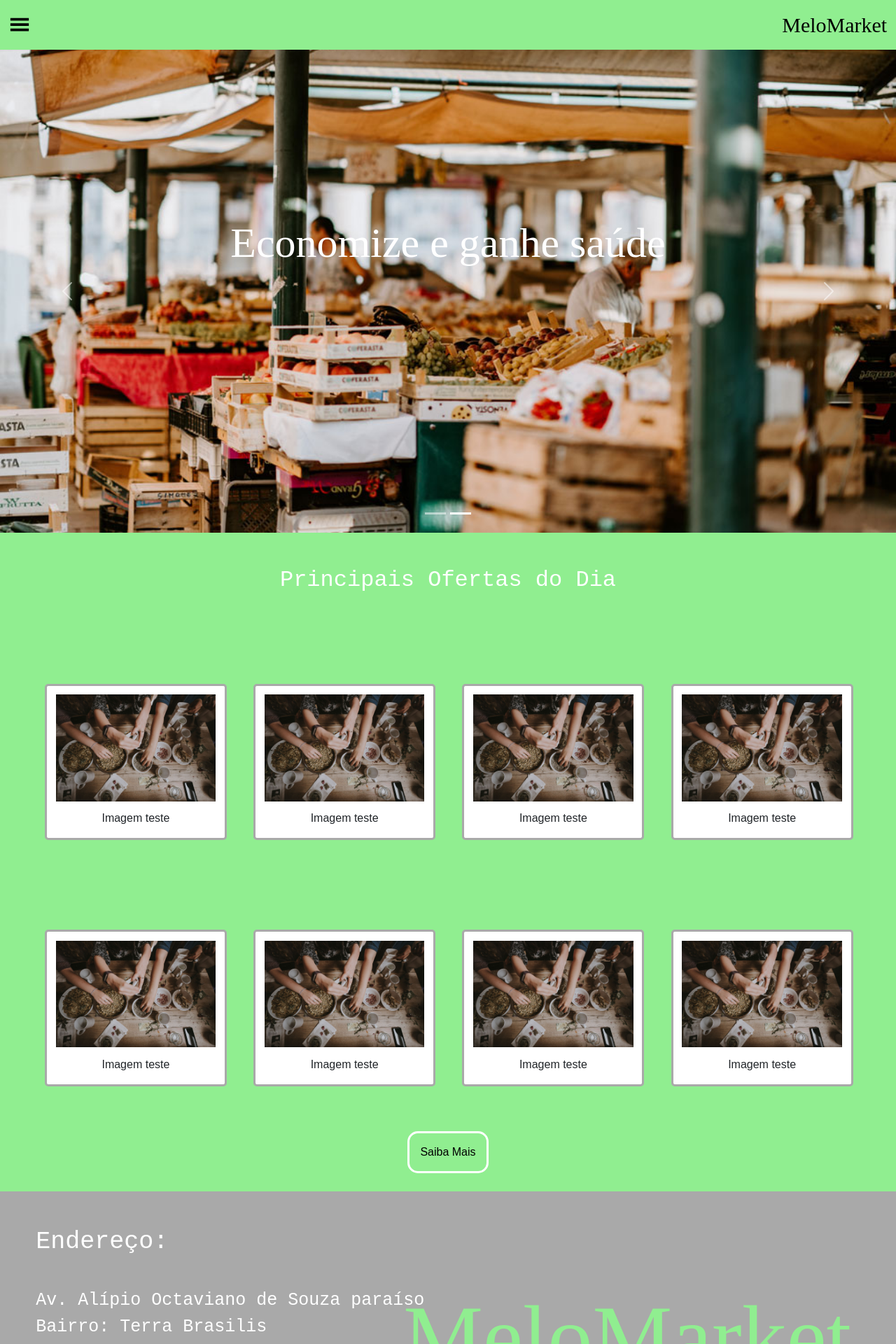
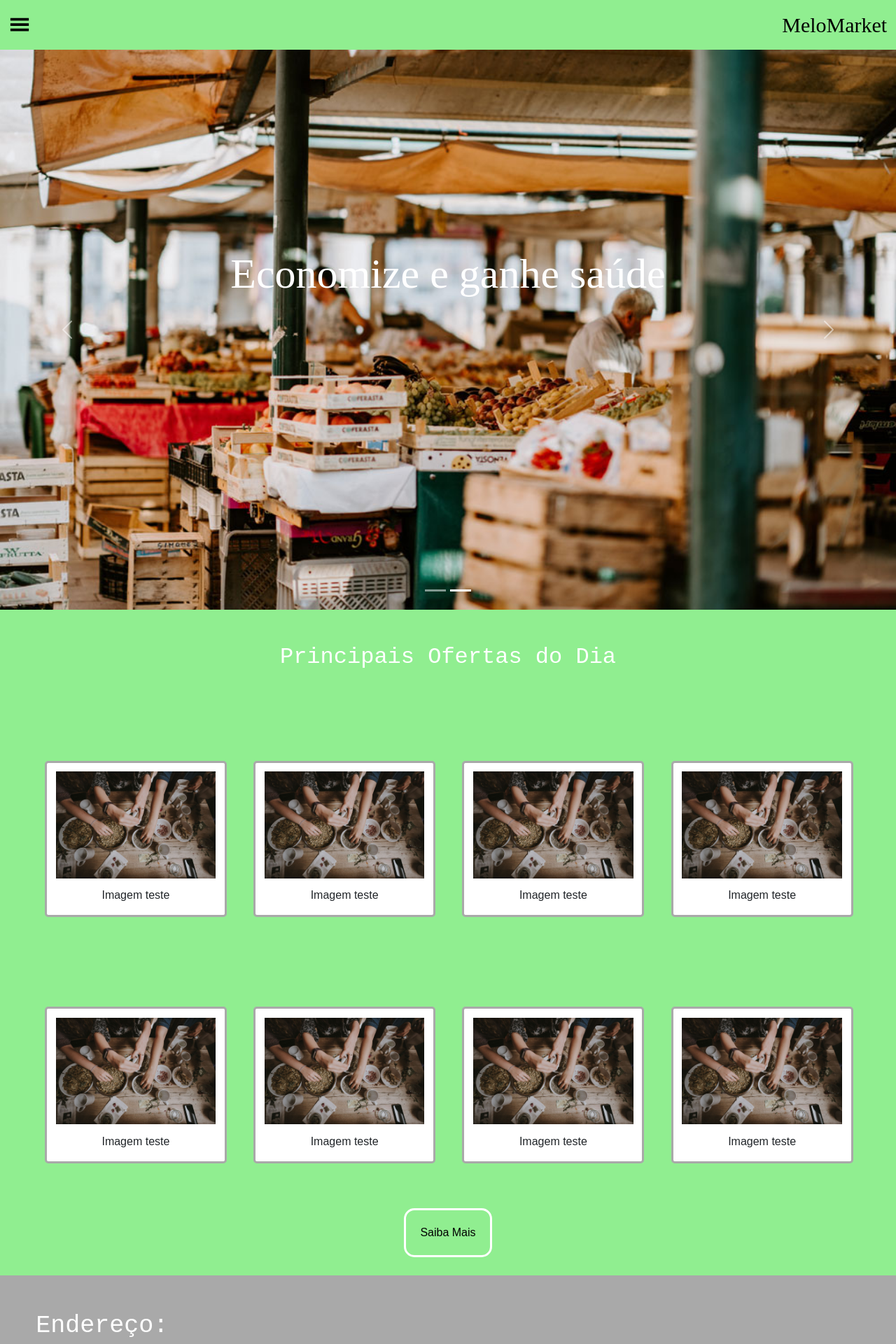
Before and after one commit to Lmelo0511/MeloMarket, a React (Create React App) app: page /home in a window 1280 px wide. Shown: the top 1920 px of the page at 70% size. Built offline with nearby package versions, Linux system fonts and the light colour scheme.

Commit message:
Alterados

```diff
--- a/src/componentes/home.js
+++ b/src/componentes/home.js
@@ -96,7 +96,7 @@ function Home() {
             </button>
           </div>
         </section>
-        <footer className='rodape' style={{backgroundColor: 'white'}}>
+        <footer className='rodape'>
           <div className='Informacao' color='white'>
             <h3 className='titulo3'>Endereço:</h3>
             <br></br><br></br>
--- a/src/estilizacaoTelas/index.css
+++ b/src/estilizacaoTelas/index.css
@@ -71,12 +71,18 @@
   font-size: 60px;
 }
 
-.imagem1,
+.imagem1{
+  width: 100%;
+  height: 50em;
+  object-fit: cover;
+  object-position: 0 60%;
+}
+
 .imagem2{
   width: 100%;
-  height: 690px;
+  height: 50em;
   object-fit: cover;
-  object-position: 0 60%;
+  object-position: 0 50%;
 }
 
 .primeiroTitulo{
@@ -125,7 +131,7 @@
   box-shadow: 0 0 40px 40px transparent inset, 0 0 0 0 transparent;
   -webkit-transition: all 150ms ease-in-out;
   transition: all 150ms ease-in-out;
-  padding: 15px;
+  padding: 20px;
   border-radius: 15px;
   border: 3px solid white;
 }
--- a/src/estilizacaoTelas/index2.css
+++ b/src/estilizacaoTelas/index2.css
@@ -9,8 +9,8 @@
 }
 
 .Mapa{
-   width: 30em;
-   height: 30em;
+   width: 50em;
+   height: 36em;
    background-color: darkgray;
    border-radius: 15px;
 }
--- a/src/roteador.js
+++ b/src/roteador.js
@@ -5,20 +5,20 @@ import Promocoes from "./componentes/Promocoes";
 import Sobre from "./componentes/Sobre"
 import Home from "./componentes/home";
 
-function roteador(){
+function Roteador(){
     return(
       <Routes>
         <Route
             path='/'
             element = {
-            <Home/>
+              <Home/>
             }>
         </Route>
         <Route
             path='contato'
             element = {
-            <Contato/>
-          }>
+              <Contato/>
+            }>
       </Route>
       <Route
           path='promocoes'
@@ -35,11 +35,11 @@ function roteador(){
       <Route
           path="home"
           element = {
-            <Home></Home>
+            <Home/>
           }>
       </Route>
     </Routes>
   );
 }
 
-export default roteador;
+export default Roteador;
```
Also changed, not shown: src/App.js (line endings or trailing spaces), src/estilizacaoTelas/index3.css (line endings or trailing spaces), src/index.js (line endings or trailing spaces).
